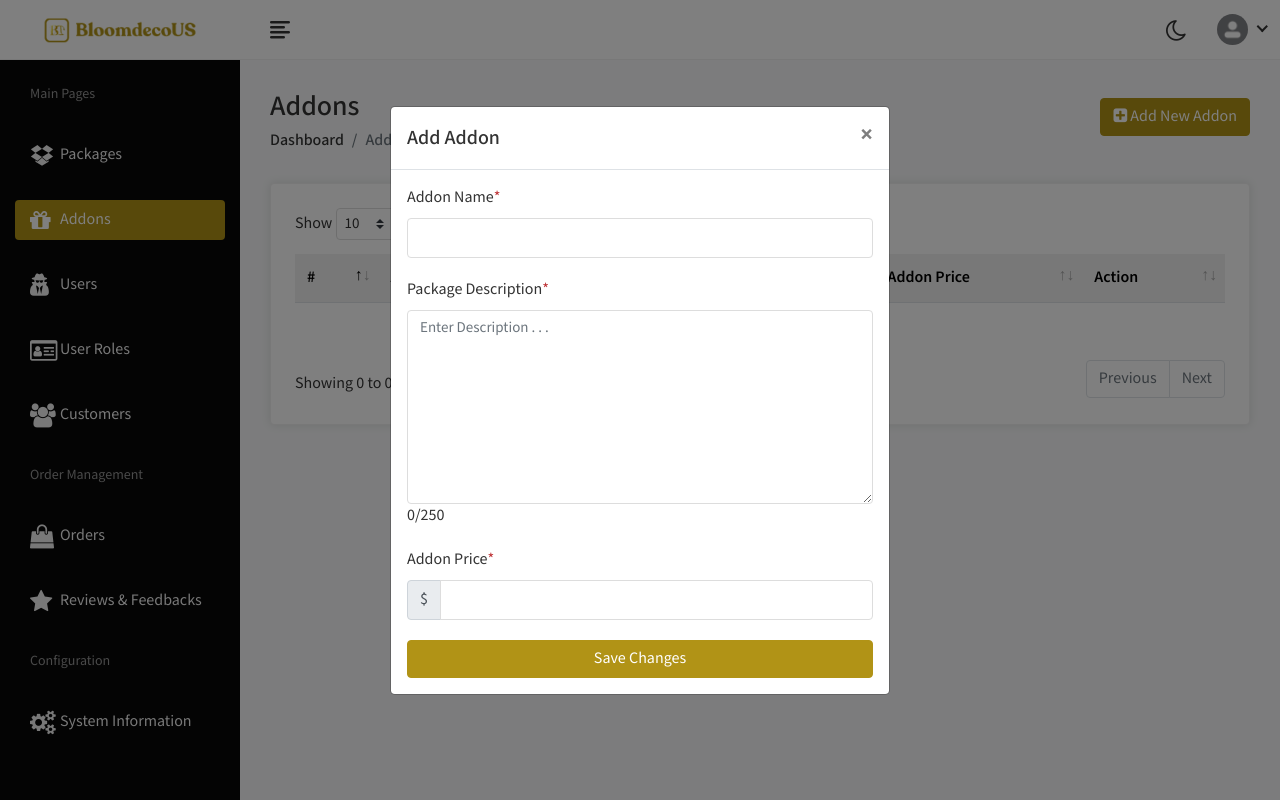
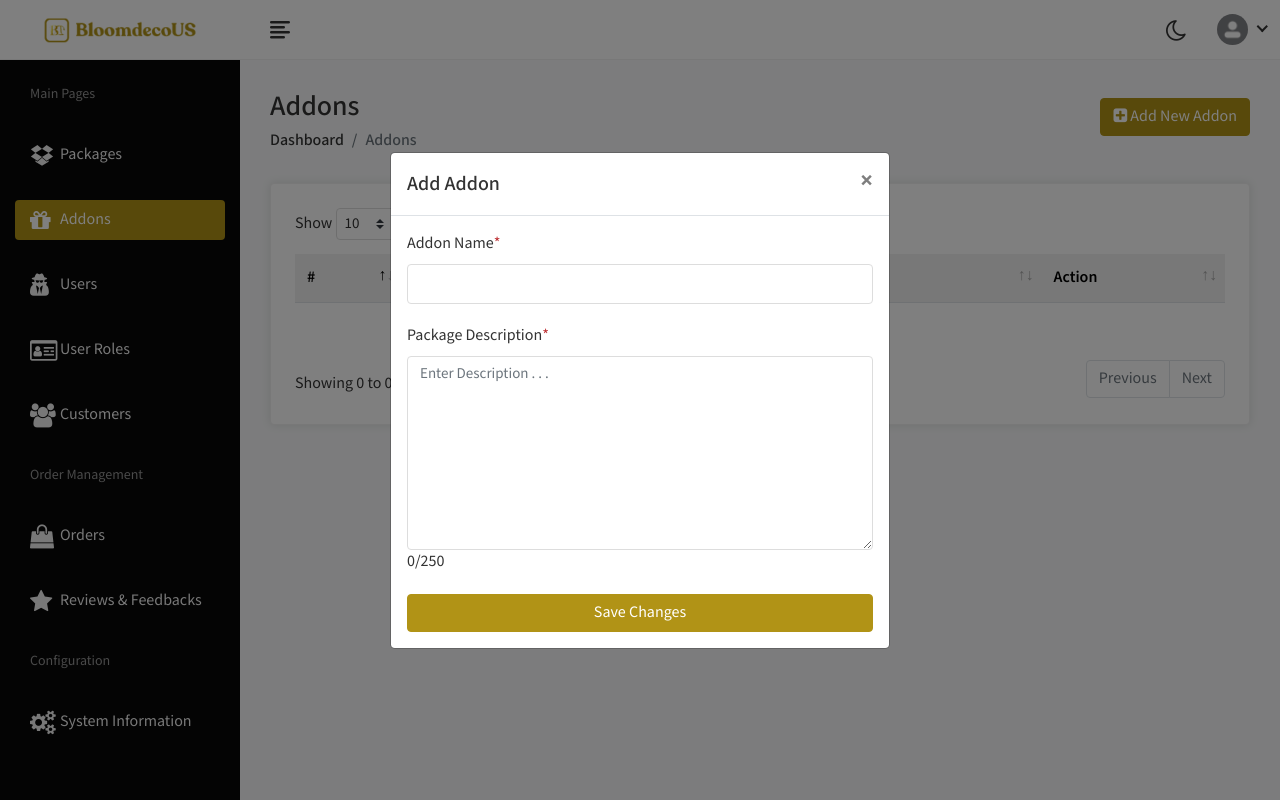
Before and after one commit to nileshakmeemana/Bloomdecous-Backend, a PHP site: page /Bloomdecous-Backend/AdminPortal/Views/add_addons.php in a window 1280 px wide, after a click on "Add New Addon". Run offline with PHP 8.4, Linux system fonts and the light colour scheme; a user stored in the database is signed in; data comes from the database, SQL or seed files in the repository; some libraries are stand-ins or nearby versions.

Commit message:
Remove Price Field 2026.01.26

```diff
--- a/API/Admin/addNewAddon.php
+++ b/API/Admin/addNewAddon.php
@@ -6,7 +6,7 @@ $Addon_Name = $_POST['Addon_Name'];
 $Addon_description = $_POST['Addon_description'];
 $Addon_Price = $_POST['Addon_Price'];
 
-if (empty($Addon_Name) || empty($Addon_description) || empty($Addon_Price)) {
+if (empty($Addon_Name) || empty($Addon_description)) {
     $myObj = new \stdClass();
     $myObj->success = 'false';
     $myObj->error = 'empty';
--- a/API/Admin/addNewPackage.php
+++ b/API/Admin/addNewPackage.php
@@ -7,7 +7,7 @@ $Package_Name = $_POST['Package_Name'];
 $Package_Description = $_POST['Package_Description'];
 $Price = $_POST['Price'];
 
-if (empty($Package_Id) || empty($Package_Name) || empty($Package_Description) || empty($Price)) {
+if (empty($Package_Id) || empty($Package_Name) || empty($Package_Description)) {
     $myObj = new \stdClass();
     $myObj->success = 'false';
     $myObj->error = 'empty';
--- a/API/Admin/updateAddon.php
+++ b/API/Admin/updateAddon.php
@@ -7,7 +7,7 @@ $Addon_Name = $_POST['Addon_Name'];
 $Addon_description = $_POST['Addon_description'];
 $Addon_Price = $_POST['Addon_Price'];
 
-if (empty($Id) || empty($Addon_Name) || empty($Addon_description) || empty($Addon_Price)) {
+if (empty($Id) || empty($Addon_Name) || empty($Addon_description)) {
     $myObj = new \stdClass();
     $myObj->success = 'false';
     $myObj->error = 'empty';
--- a/API/Admin/updatePackage.php
+++ b/API/Admin/updatePackage.php
@@ -7,7 +7,7 @@ $Package_Name = $_POST['Package_Name'];
 $Package_Description = $_POST['Package_Description'];
 $Price = $_POST['Price'];
 
-if (empty($Package_Id) || empty($Package_Name) || empty($Package_Description) || empty($Price)) {
+if (empty($Package_Id) || empty($Package_Name) || empty($Package_Description)) {
     $myObj = new \stdClass();
     $myObj->success = 'false';
     $myObj->error = 'empty';
--- a/AdminPortal/Views/add_addons.php
+++ b/AdminPortal/Views/add_addons.php
@@ -240,7 +240,7 @@ if (mysqli_num_rows($permission_query) > 0) {
 												<th>#</th>
 												<th>Addon Name</th>
 												<th>Addon Description</th>
-												<th>Addon Price</th>
+												<!-- <th>Addon Price</th> -->
 												<th>Action</th>
 											</tr>
 										</thead>
@@ -288,14 +288,14 @@ if (mysqli_num_rows($permission_query) > 0) {
 									</div>
 								</div>
 
-								<div class="col-12">
+								<div class="col-12" style="display:none;">
 									<div class="form-group">
 										<label>Addon Price</label><label class="text-danger">*</label>
 										<div class="input-group">
 											<div class="input-group-prepend">
 												<span class="input-group-text">$</span>
 											</div>
-											<input type="number" name="Addon_Price" class="form-control text-right currency-input" min="1" step="any" required>
+											<input type="number" name="Addon_Price" class="form-control text-right currency-input">
 										</div>
 									</div>
 								</div>
@@ -339,14 +339,14 @@ if (mysqli_num_rows($permission_query) > 0) {
 									</div>
 								</div>
 
-								<div class="col-12">
+								<div class="col-12" style="display:none;">
 									<div class="form-group">
 										<label>Addon Price</label><label class="text-danger">*</label>
 										<div class="input-group">
 											<div class="input-group-prepend">
 												<span class="input-group-text">$</span>
 											</div>
-											<input type="number" name="Addon_Price" class="form-control text-right currency-input" min="1" step="any" required="">
+											<input type="number" name="Addon_Price" class="form-control text-right currency-input">
 										</div>
 									</div>
 								</div>
@@ -478,19 +478,19 @@ if (mysqli_num_rows($permission_query) > 0) {
 							columnDefs: [
 								{
 									targets: 3,
-									className: 'text-right'
-								},
-								{
-									targets: 4,
 									className: 'text-center'
 								}
+								// {
+								// 	targets: 4,
+								// 	className: 'text-center'
+								// }
 							]
 						});
 
 						table.clear();
 
 						$.each(data, function(index, row) {
-							const formattedAddonPrice = '$' + row.Addon_Price;
+							// const formattedAddonPrice = '$' + row.Addon_Price;
 							const canEdit = <?php echo $has_access_to_edit_addon ? 'true' : 'false'; ?>;
 							const canDelete = <?php echo $has_access_to_delete_addon ? 'true' : 'false'; ?>;
 
@@ -524,7 +524,7 @@ if (mysqli_num_rows($permission_query) > 0) {
 								row.Id,
 								row.Addon_Name,
 								row.Addon_description,
-								formattedAddonPrice,
+								// formattedAddonPrice,
 								actionButtons
 							]);
 						});
```
Also changed, not shown: AdminPortal/Views/add_packages.php (+11 -11 lines), AdminPortal/Views/view_order.php (+4 -4 lines), Dashboard/dashboard_super_admin.php (+4 -4 lines).
